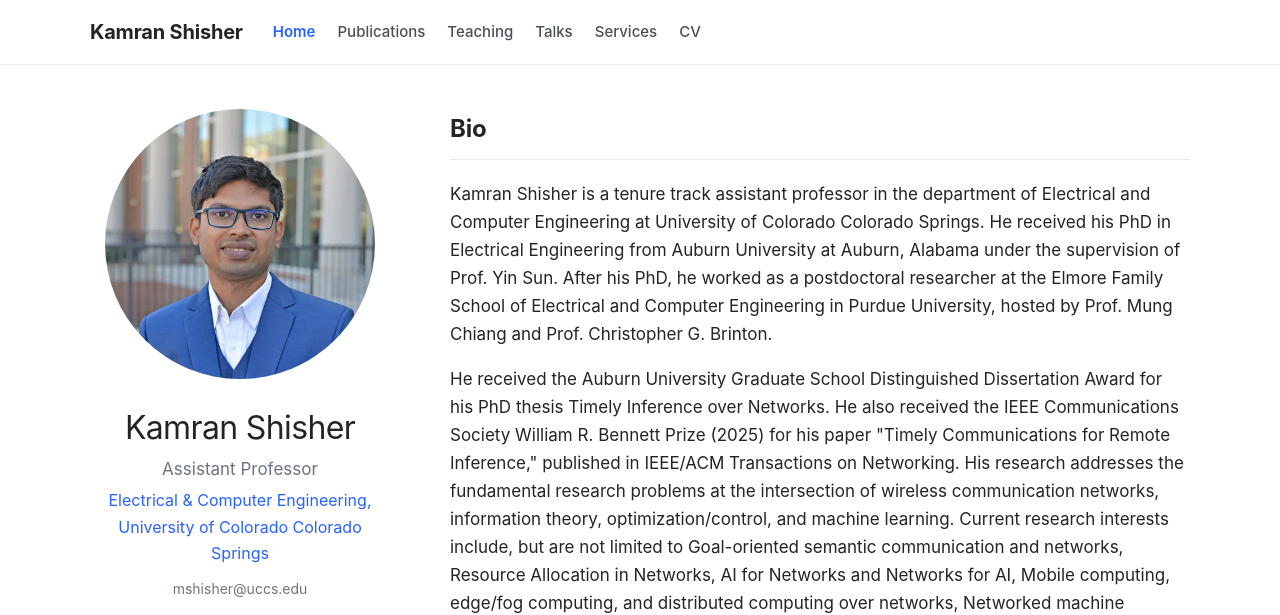
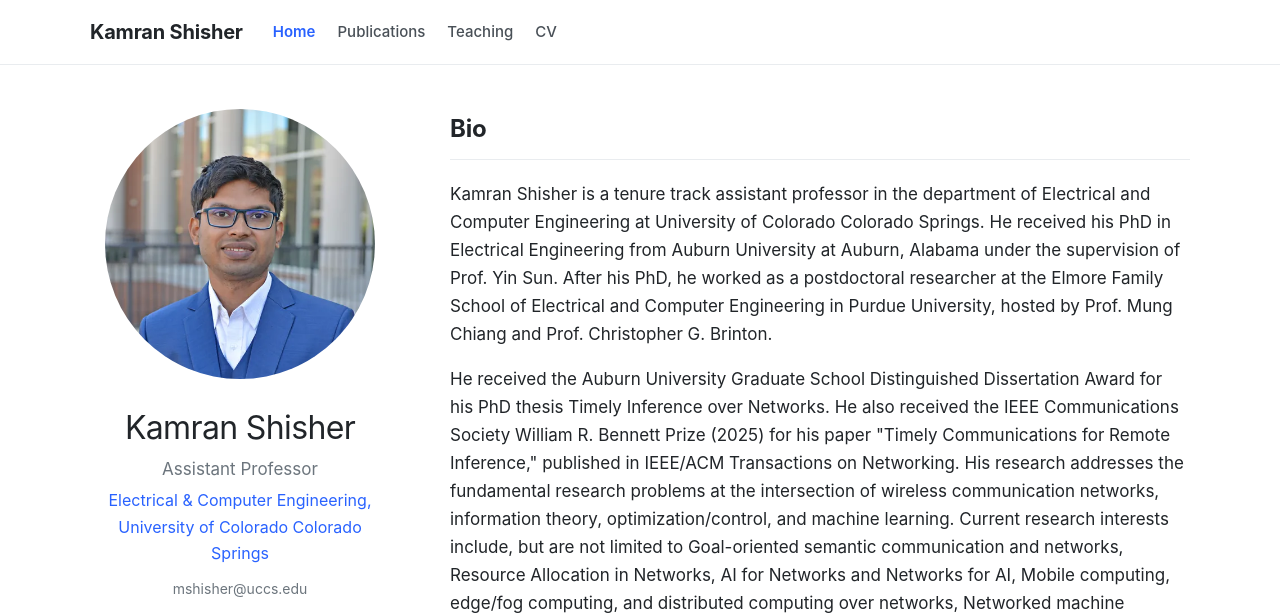
Before and after one commit to Kamran0153/Kamran0153.github.io, a plain HTML site: page index.html in a window 1280 px wide. Shown: the top 615 px of the page. Drawn offline with Linux system fonts and the light colour scheme.

Commit message:
update index

```diff
--- a/index.html
+++ b/index.html
@@ -15,8 +15,6 @@
                 <a href="./index.html" class="active">Home</a>
                 <a href="./publications.html">Publications</a>
                 <a href="./teaching.html">Teaching</a>
-                <a href="./talk.html">Talks</a>
-                <a href="./services.html">Services</a>
                 <a href="./KamranCV.pdf" target="_blank">CV</a>
             </nav>
         </div>
```
Also changed, not shown: 2 other files.
